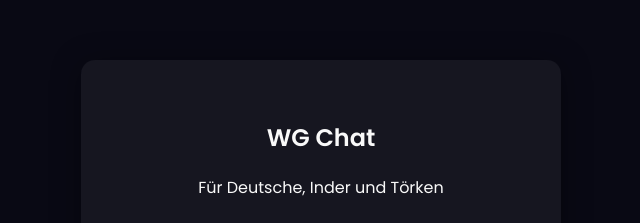
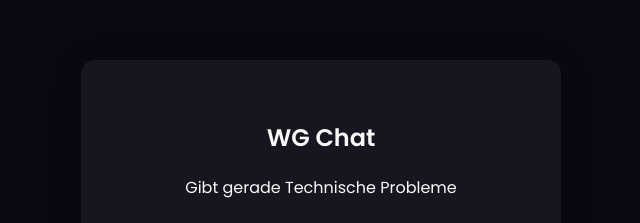
Before and after one commit to socke12345/chat-app, a website: page public/index.html in a window 1280 px wide. Shown: the part 198-421 px from the top of the page, 319-959 px from the left. Drawn offline with nearby package versions, Linux system fonts and the light colour scheme; no server answers.

Commit message:
Update message in username modal

```diff
--- a/public/index.html
+++ b/public/index.html
@@ -10,7 +10,7 @@
   <div id="usernameModal" class="modal">
     <div class="modal-content">
       <h2>WG Chat</h2>
-      <p>Für Deutsche, Inder und Törken</p>
+      <p>Gibt gerade Technische Probleme</p>
       <input type="text" id="usernameInput" placeholder="Benutzername eingeben..." />
       <button id="enterChat">Chat betreten</button>
     </div>
```
